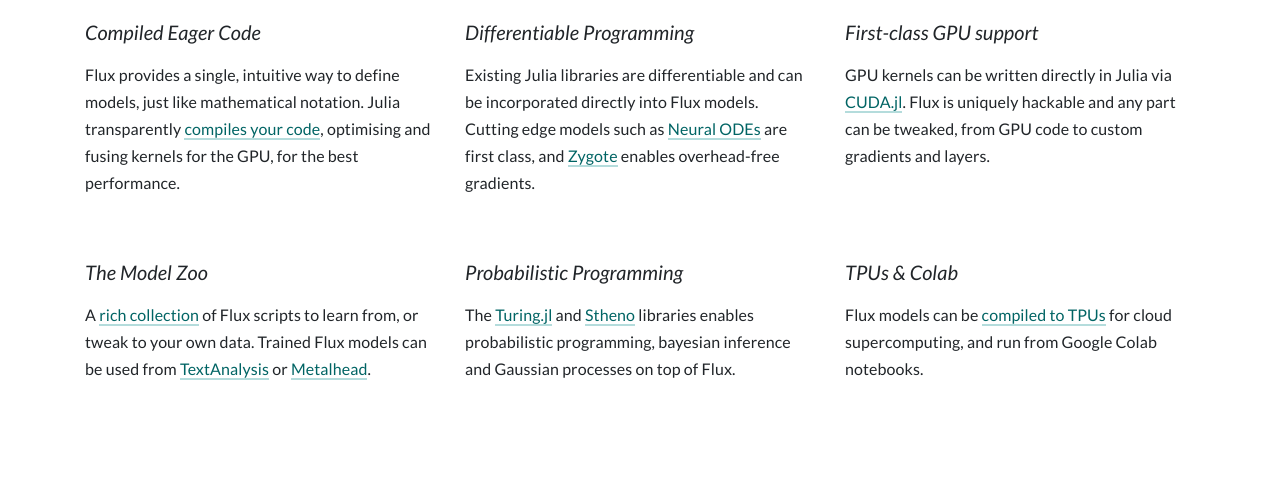
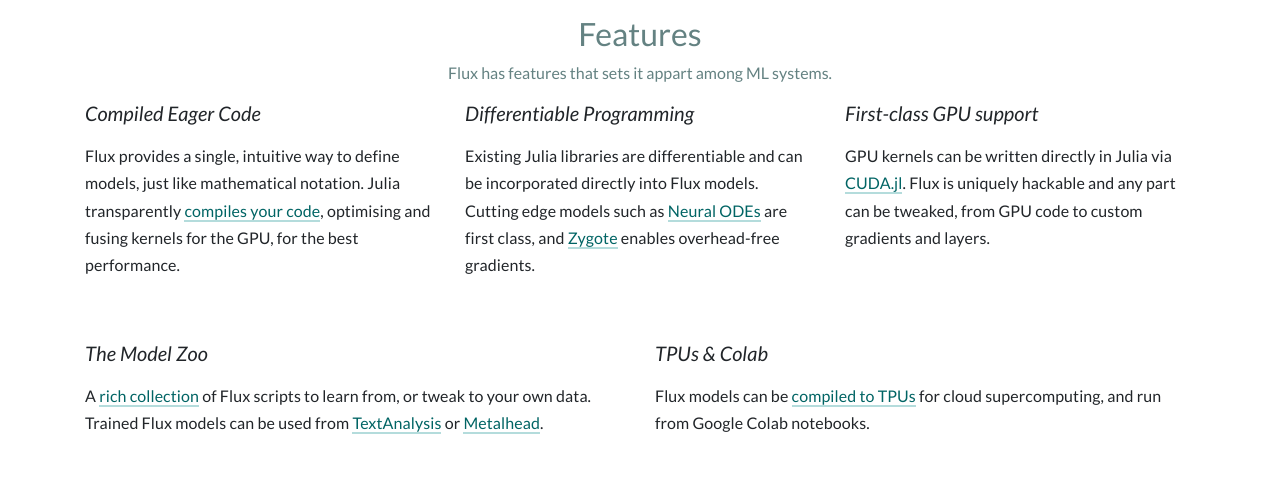
Before and after one commit to FluxML/fluxml.github.io, a Jekyll site: the page built from index.html, in a window 1280 px wide and 1400 px high, scrolled down 608 px. Shown: the top 503 px of the window. Built offline with Jekyll 4.4.1, drawn with Linux system fonts in a browser that asks for light colours; nearby versions of some CDN libraries; comment, search, counter and statistics services are not loaded; some of the changed text lies outside the part shown.

Commit message:
updated the landing page to include Ecosystem and Community sections

```diff
--- a/index.html
+++ b/index.html
@@ -112,9 +112,11 @@
   <div class="container" style="text-align:center">
     <img src="logo.png" style="max-width:100%;padding-bottom:20px"  />
     <h2>The <i>Elegant</i> Machine Learning Stack</h2>
+    Flux is 100% pure-Julia stack and provides lightweight abstractions on top of Julia's native GPU
+    and AD support. It makes the easy things easy while remaining fully hackable.
     <div class="buttons">
-      <a class="btn btn-primary btn-lg" href="Flux.jl" role="button"><i class="fas fa-download"></i> Try It Out</a>
-      <a class="btn btn-primary btn-lg" href="https://github.com/FluxML/Flux.jl" role="button"><i class="fas fa-star"></i> GitHub</a>
+      <a class="btn btn-primary btn-lg" href="getting_started.html" role="button"><i class="fas fa-download"></i> Try It Out</a>
+      <a class="btn btn-primary btn-lg" href="https://github.com/FluxML/Flux.jl" role="button" target="_blank"><i class="fas fa-star"></i> GitHub</a>
     </div>
   </div>
 </div>
@@ -124,7 +126,8 @@
   <div class="container">
     <div class="row">
       <div class="col-md-12" style="text-align:center;color:rgb(100,130,130)">
-        <h2>Features & Ecosystem</h2>
+        <h2>Features</h2>
+        Flux has features that sets it appart among ML systems.
       </div>
     </div>
     <div class="row">
@@ -162,13 +165,6 @@
       </div>
 
       <div class="col-md feature">
-        <h5>Probabilistic Programming</h5>
-        <p>
-          The <a href="https://github.com/TuringLang/Turing.jl">Turing.jl</a> and <a href="https://github.com/willtebbutt/Stheno.jl">Stheno</a> libraries enables probabilistic programming, bayesian inference and Gaussian processes on top of Flux.
-        </p>
-      </div>
-
-      <div class="col-md feature">
         <h5>TPUs & Colab</h5>
         <p>
           Flux models can be <a href="https://github.com/JuliaTPU/XLA.jl">compiled to TPUs</a> for cloud supercomputing, and run from Google Colab notebooks.
@@ -178,9 +174,115 @@
   </div>
 </div>
 
+<div class="features" style="background:white;padding-top:2em;">
+  <div class="container">
+    <div class="row">
+      <div class="col-md-12" style="text-align:center;color:rgb(100,130,130)">
+        <h2>
+          Ecosystem
+          <a class="btn btn-primary btn-lg" href="models.html" role="button" style="float: right;">See all <i class="fas fa-arrow-circle-right"></i> </a>
+        </h2>
+        Flux has a diverse ecosystem that includes models available for reuse and other useful packages.
+      </div>
+    </div>
+    <div class="row">
+
+      <div class="col-md feature">
+        <h5>Probabilistic Programming</h5>
+        <p>
+          The <a href="https://github.com/TuringLang/Turing.jl">Turing.jl</a> and <a href="https://github.com/willtebbutt/Stheno.jl">Stheno</a> libraries enable probabilistic programming, bayesian inference and Gaussian processes on top of Flux.
+        </p>
+      </div>
+
+      <div class="col-md feature">
+        <h5>GeometricFlux</h5>
+        <p>
+          <a href="https://github.com/yuehhua/GeometricFlux.jl">GeometricFlux.jl</a> is a geometric deep lerning library for Flux and has support of CUDA GPU acceleration with CUDA..
+        </p>
+      </div>
+
+      <div class="col-md feature">
+        <h5>Metalhead</h5>
+        <p>
+          <a href="https://github.com/FluxML/Metalhead.jl">Metalhead</a> includes many state-of-the-art computer vision models which can easily be used for transfer learning..
+        </p>
+      </div>
+    </div>
+    <div class="row">
+      <div class="col-md feature">
+        <h5>SciML</h5>
+        <p>
+          The <a href="hhttps://sciml.ai/">SciML</a> ecosystem uses Flux and Zygote to mix neural nets with differential equations, to get the best of black box and mechanistic modelling.
+        </p>
+      </div>
+
+      <div class="col-md feature">
+        <h5>Transformers</h5>
+        <p>
+          <a href="https://github.com/chengchingwen/Transformers.jl">Transformers.jl</a> provides components for Transformer models for NLP, as well as providing several trained models out of the box.
+        </p>
+      </div>
+
+      <div class="col-md feature">
+        <h5>DiffEqFlux</h5>
+        <p>
+          <a href="https://github.com/SciML/DiffEqFlux.jl">DiffEqFlux.jl</a> provides tools for creating Neural Differential Equations.
+        </p>
+      </div>
+    </div>
+
+  </div>
+</div>
+
+
+<div class="features" style="background:white;padding-top:2em;">
+  <div class="container">
+    <div class="row">
+      <div class="col-md-12" style="text-align:center;color:rgb(100,130,130)">
+        <h2>Community</h2>
+        Get in touch with the Flux community.
+      </div>
+    </div>
+    <div class="row">
+
+      <div class="col-md feature">
+        <h5>Discourse forum</h5>
+        <p>
+          <a href="https://discourse.julialang.org/c/domain/ML/24">Machine Learning in Julia</a> community.
+        </p>
+      </div>
+
+
+      <div class="col-md feature">
+        <h5>Slack</h5>
+        <p>
+          <a href="http://slackinvite.julialang.org/">Official Julia Slack</a> for casual conversation.
+        </p>
+      </div>
+
+      <div class="col-md feature">
+        <h5>Zulip</h5>
+        <p>
+          <a href="https://julialang.zulipchat.com">Zulip server</a> for the Julia programming language community.
+        </p>
+      </div>
+
+
+    </div>
+
+
+
+    </div>
+
+  </div>
+</div>
+
+
 <div class="friends">
   <div class="container">
-    <h3>Researchers, users and developers of Flux</h3>
+    <div class="col-md-12" style="text-align:center;color:rgb(100,130,130)">
+      <h2>Researchers, users, and developers of Flux</h2>
+     </div>
     <ul>
       <li><img src="./assets/images/mit-logo.png"></li>
       <li><img src="./assets/images/ucl-logo.png"></li>
```
